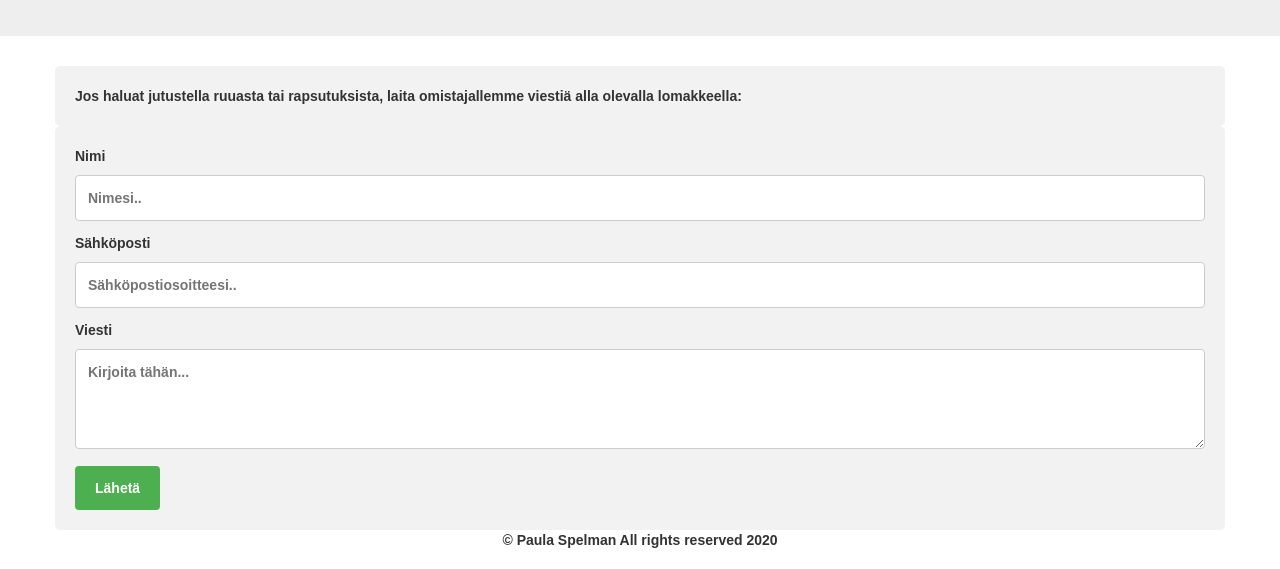
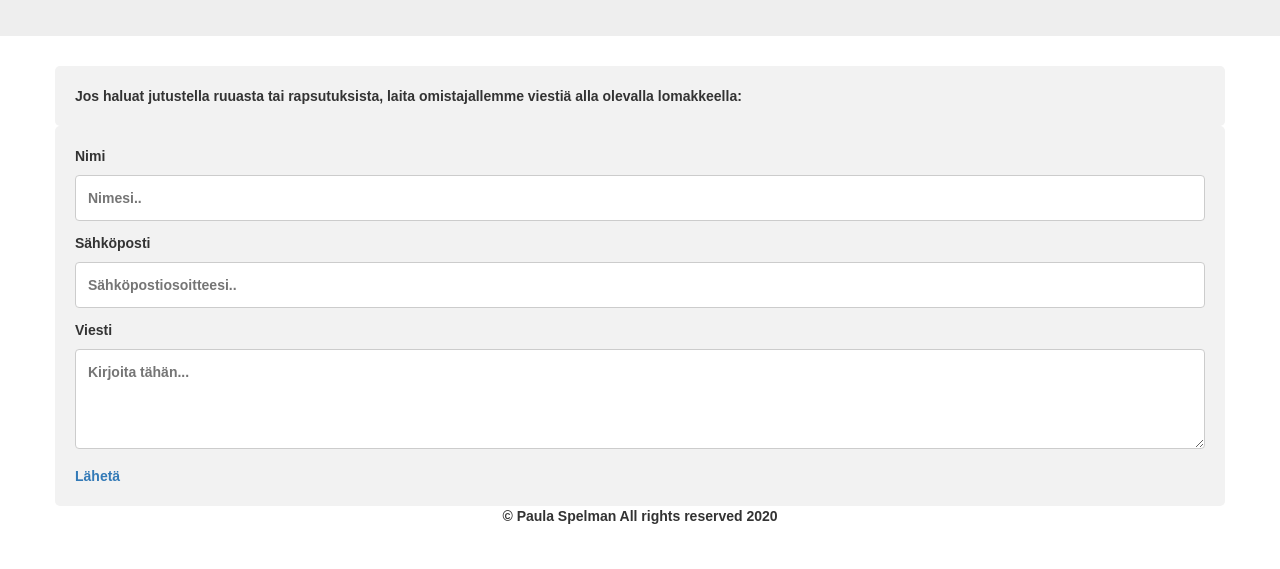
Before and after one commit to poolaa/flatties, a plain HTML site: page fourth.html in a window 1280 px wide. Shown: the part 231-800 px from the top of the page. Drawn offline with nearby package versions, Linux system fonts and the light colour scheme.

Commit message:
Add files via upload

```diff
--- a/fourth.html
+++ b/fourth.html
@@ -80,7 +80,8 @@
         <label for="subject">Viesti</label>
         <textarea id="subject" name="subject" placeholder="Kirjoita tähän..." style="height:100px"></textarea>
 
-        <input type="submit" value="Lähetä">
+        <a href="mailto:paula.spelman@student.laurea.fi">Lähetä</a>
+
 
 
       </form>
```
